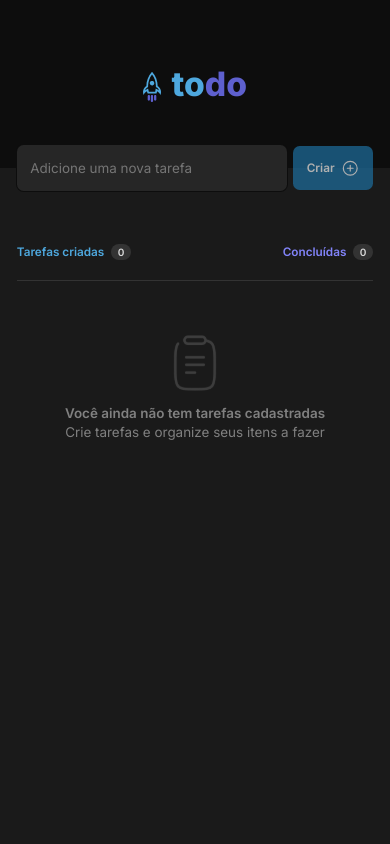
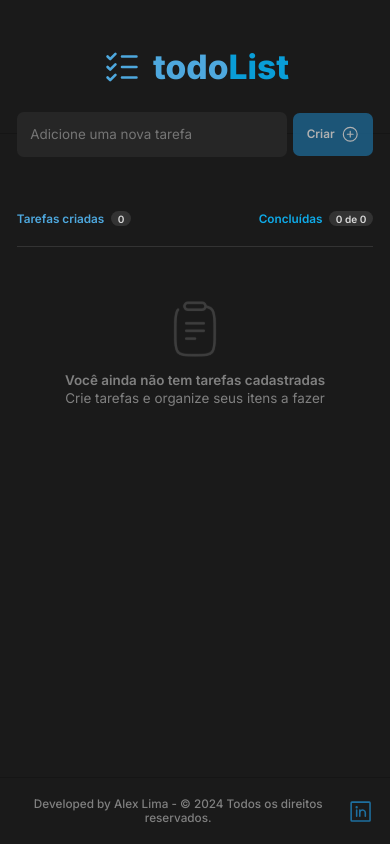
Before and after one commit to A1exLima/todo-list_react_type_script, a React (Vite) app: page / in a window 390 px wide. Built offline with nearby package versions, Linux system fonts and the light colour scheme.

Commit message:
styles:(pages) - Ajustes finais de responsividade.

```diff
--- a/src/components/addTask/style.tsx
+++ b/src/components/addTask/style.tsx
@@ -1,6 +1,8 @@
 import { styled } from "styled-components"
 
 export const Container = styled.form`
+  width: 100%;
+  height: fit-content;
   display: flex;
   align-items: center;
   justify-content: center;
@@ -9,11 +11,10 @@ export const Container = styled.form`
 
   > input {
     border: none;
-    box-shadow: 0 0 0 1px ${({theme})=> theme.COLORS.GRAY700};
     background: ${({theme})=> theme.COLORS.GRAY500};
     border-radius: .8rem;
     padding: 1.6rem;
-    width: 63.8rem;
+    width: 100%;
     height: 5.4rem;
     color: ${({theme})=> theme.COLORS.GRAY100};
 
@@ -33,6 +34,8 @@ export const Container = styled.form`
   }
 
   > button[type=button] {
+    width: fit-content;
+    height: 5.2rem;
     display: flex;
     align-items: center;
     gap: .8rem;
@@ -40,7 +43,6 @@ export const Container = styled.form`
     background-color: ${({theme})=> theme.COLORS.BLUE200};
     border-radius: .8rem;
     border: none;
-    height: 5.2rem;
     padding: 1.6rem;
 
     color: ${({theme})=> theme.COLORS.GRAY100};
--- a/src/components/header/index.tsx
+++ b/src/components/header/index.tsx
@@ -1,14 +1,15 @@
 import { Container } from "./style"
 
-import brand from "../../assets/brand.svg"
+import { ListChecks } from "@phosphor-icons/react"
+
 
 export function Header(){
   return(
     <Container>
-      <img src={brand} alt="Logotipo" />
+      <ListChecks size={42} />
       <div>
-        <span>to</span>
-        <span>do</span>
+        <span>todo</span>
+        <span>List</span>
       </div>
     </Container>
   )
--- a/src/components/header/style.tsx
+++ b/src/components/header/style.tsx
@@ -2,17 +2,21 @@ import { styled } from "styled-components"
 
 export const Container = styled.header`
   width: 100%;
-  height: 20rem;
-  background: ${({theme})=> theme.COLORS.GRAY700};
-
+  min-height: 20rem;
+  background: ${({theme})=> theme.COLORS.GRAY600};
+  border-bottom: 1px solid ${({theme})=> theme.COLORS.GRAY700};
   display: flex;
   align-items: center;
   justify-content: center;
   gap: 1.2rem;
 
-  > img {
-    margin-top: .8rem;
-    height: 3.6rem;
+  @media (max-width: 768px) {
+    min-height: 16rem;
+  }
+
+  > svg {
+    font-size: 3.2rem;
+    color: ${({theme})=> theme.COLORS.BLUE100};
   }
 
   > div {
--- a/src/components/taskSession/index.tsx
+++ b/src/components/taskSession/index.tsx
@@ -72,7 +72,7 @@ export function TaskSession(){
 
         <div>
           <p>Concluídas</p>
-          <span>{qtdTasksCompleted}</span>
+          <span>{`${qtdTasksCompleted} de ${qtdTasks}`}</span>
         </div>
       </Header>
 
--- a/src/components/taskSession/style.tsx
+++ b/src/components/taskSession/style.tsx
@@ -2,14 +2,18 @@ import { styled } from "styled-components"
 
 export const Container = styled.article`
   width: 100%;
+  height: fit-content;
 `
 
 export const Header = styled.header`
+  width: 100%;
+  height: fit-content;
   display: flex;
   align-items: center;
   justify-content: space-between;
   padding-bottom: 2.4rem;
   border-bottom: 1px solid ${({theme})=> theme.COLORS.GRAY400};
+
 
   > div {
     display: flex;
@@ -47,9 +51,13 @@ export const Header = styled.header`
 
 export const Section = styled.section`
   width: 100%;
+  height: fit-content;
+
 `
 
 export const TaskBox = styled.article`
+  width: 100%;
+  height: fit-content;
   padding-top: 2.4rem;
   display: flex;
   flex-direction: column;
@@ -57,6 +65,9 @@ export const TaskBox = styled.article`
 `
 
 export const EmptyTaskMessage = styled.article`
+
+  width: 100%;
+  height: fit-content;
   padding-top: 6.4rem;
   display: flex;
   align-items: center;
--- a/src/pages/home/index.tsx
+++ b/src/pages/home/index.tsx
@@ -1,15 +1,26 @@
-import { Container, Main } from "./style"
+import { Container, Main, Content, Footer } from "./style"
 
 import { Header } from "../../components/header"
 import { TaskSession } from "../../components/taskSession"
+
+import { LinkedinLogo } from "@phosphor-icons/react"
+
 
 export function App(){
   return(
     <Container>
       <Header/>
+
       <Main>
-        <TaskSession/>
+        <Content>
+          <TaskSession/>
+        </Content>
       </Main>
+
+      <Footer>
+        <p>Developed by Alex Lima - © 2024 Todos os direitos reservados.</p>
+        <a target="_blank" href="https://www.linkedin.com/in/a1exlima/"> <LinkedinLogo/> </a>
+      </Footer>
     </Container>
   )
 }
--- a/src/pages/home/style.tsx
+++ b/src/pages/home/style.tsx
@@ -3,10 +3,50 @@ import { styled } from "styled-components"
 export const Container = styled.div`
   width: 100%;
   height: 100vh;
+  display: flex;
+  flex-direction: column;
+  justify-content: space-between;
 `
 
 export const Main = styled.main`
-  max-width: 73.6rem;
+  flex-grow: 1;
+`
+
+export const Content = styled.div`
+  max-width: 74rem;
   margin: 0 auto;
   padding: 0 2rem 2rem;
 `
+
+export const Footer = styled.footer`
+  display: flex;
+  align-items: center;
+  justify-content: center;
+  gap: 1rem;
+  padding: 2rem;
+  border-top: 1px solid ${({theme})=> theme.COLORS.GRAY700};
+
+  > p {
+    font-size: 1.4rem;
+    font-weight: 500;
+    text-align: center;
+  }
+
+  > a {
+    padding-top: .5rem;
+    outline: none;
+
+    > svg{
+      color: ${({theme})=> theme.COLORS.BLUE200};
+      font-size: 3rem;
+      cursor: pointer;
+
+      transition: color.4s ease-in-out;
+
+      &:hover {
+      color: ${({theme})=> theme.COLORS.BLUE100};
+
+      }
+    }
+  }
+`
--- a/src/styles/globalStyles.tsx
+++ b/src/styles/globalStyles.tsx
@@ -34,4 +34,21 @@ export default createGlobalStyle`
     font-weight: 400;
     font-size: 1.6rem;
   }
+
+  ::-webkit-scrollbar {
+    width: 0.5rem;
+
+    @media (max-width: 768px) {
+      width: .2rem;
+    }
+  }
+
+  ::-webkit-scrollbar-track {
+    background-color: transparent;
+  }
+
+  ::-webkit-scrollbar-thumb {
+    background-color: ${({ theme }) => theme.COLORS.BLUE200};
+    border-radius: 0.2rem;
+  }
 `
--- a/src/styles/theme.tsx
+++ b/src/styles/theme.tsx
@@ -4,8 +4,8 @@ export default {
       BLUE100: "#4EA8DE",
       BLUE200: "#1E6F9F",
 
-      PURPLE100: "#8284FA",
-      PURPLE200: "#5E60CE",
+      PURPLE100: "#0fabe9",
+      PURPLE200: "#07b2f5dd",
 
       GRAY100: "#F2F2F2",
       GRAY200: "#D9D9D9",
@@ -13,7 +13,7 @@ export default {
       GRAY400: "#333333",
       GRAY500: "#262626",
       GRAY600: "#1A1A1A",
-      GRAY700: "#0D0D0D",
+      GRAY700: "#0d0d0d66",
 
       RED100: "#E25858",
     }
```
